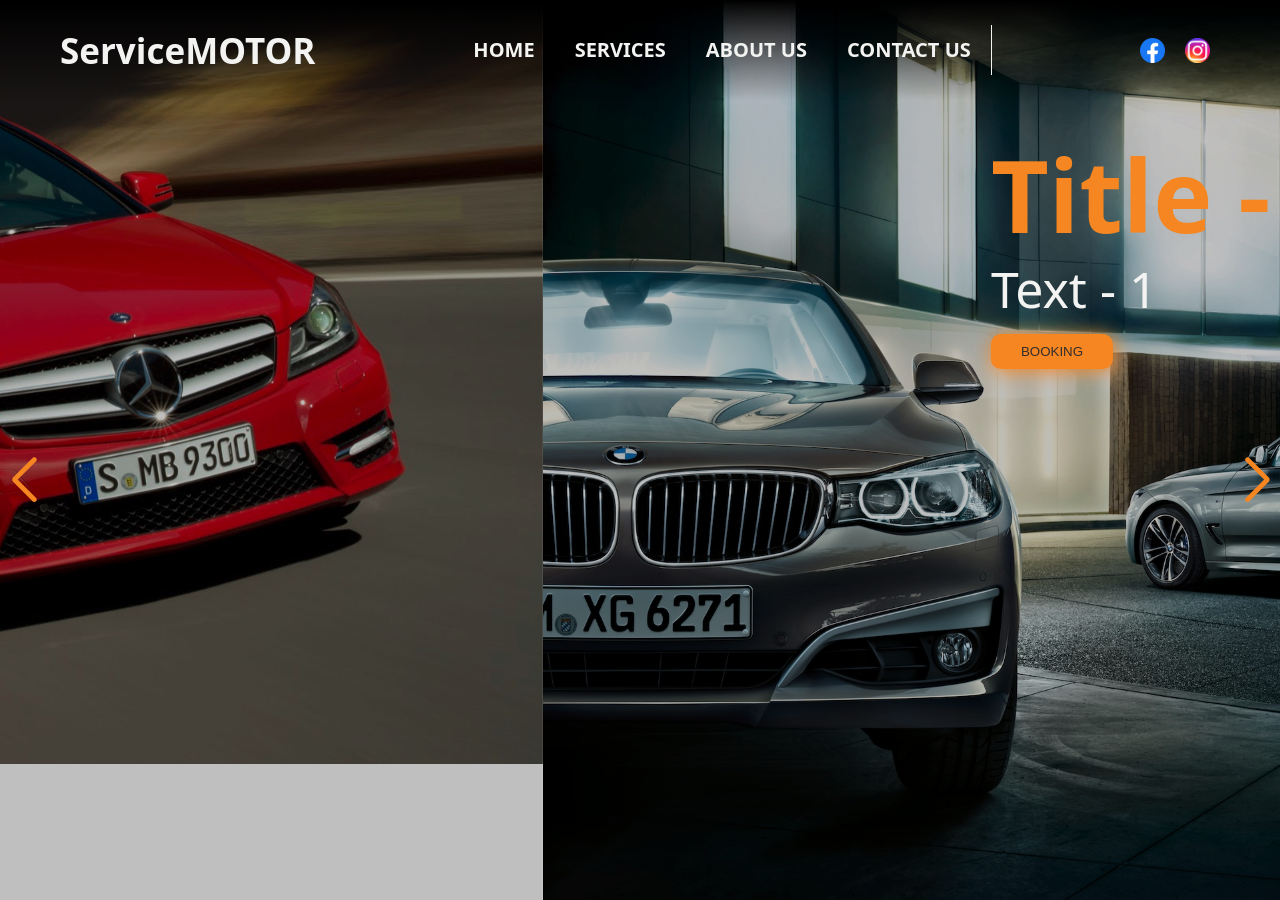
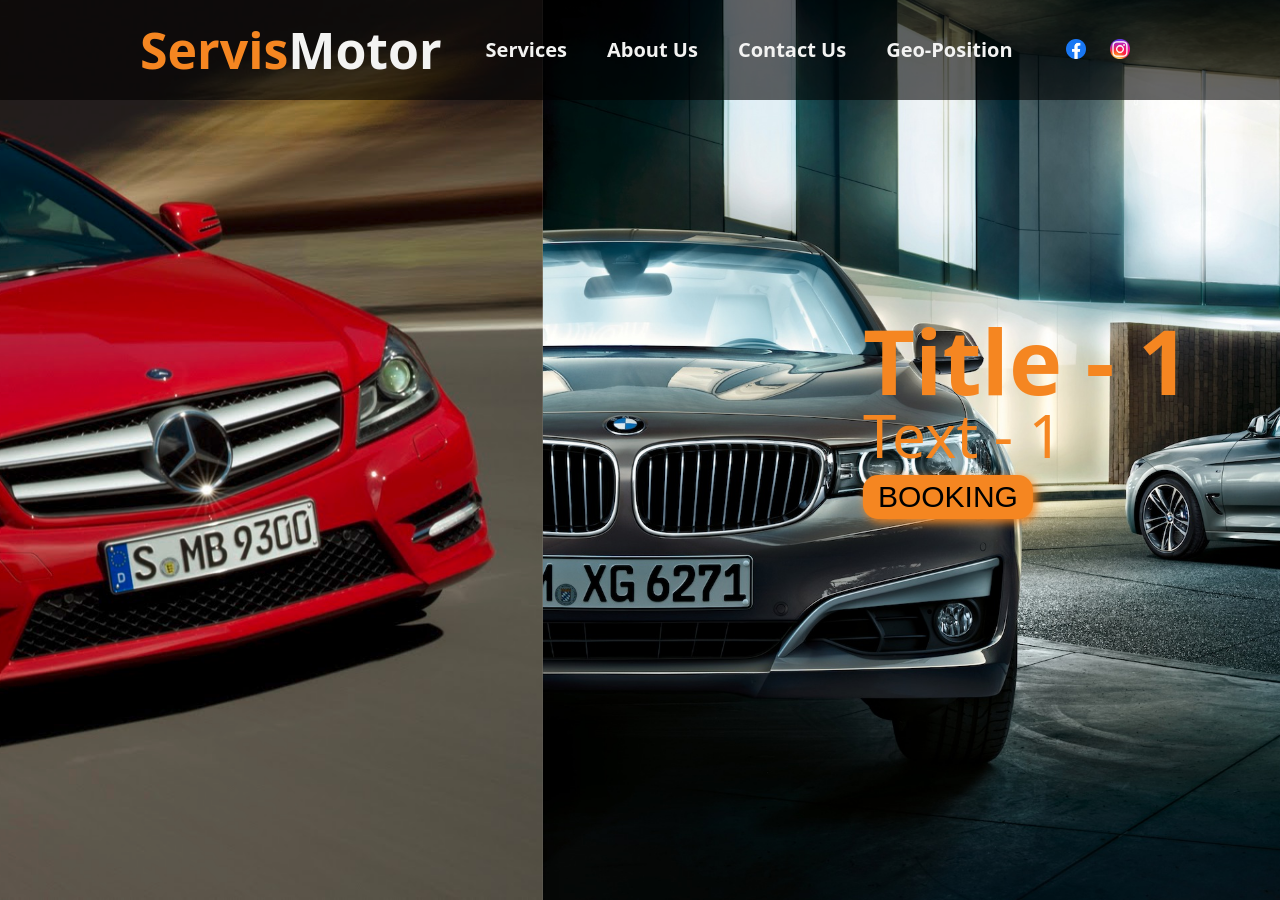
Before and after one commit to VitaliiDan/servicemotor, a website: page index.html in a window 1280 px wide. Drawn offline with nearby package versions, Linux system fonts and the light colour scheme.

Commit message:
version 2.0

```diff
--- a/index.html
+++ b/index.html
@@ -3,35 +3,15 @@
 <head>
     <meta charset="UTF-8">
     <title>ServiceMOTOR</title>
+    <meta name="viewport" content="width=device-width, initial-scale=1.0">
     <link rel="stylesheet" href="css/main.css">
     <link rel="stylesheet" href="https://unpkg.com/swiper/swiper-bundle.css">
     <link rel="stylesheet" href="https://unpkg.com/swiper/swiper-bundle.min.css">
+    <link rel="stylesheet" href="https://cdnjs.cloudflare.com/ajax/libs/font-awesome/5.9.0/css/all.min.css"/>
 </head>
 <body>
-<!--Header-->
-<header class="main-header">
-    <!--    Header-menu - START -->
-    <div class="main-header__menu">
-        <div class="container">
-            <div class="header-menu__logo">
-                <span>ServiceMOTOR</span>
-            </div>
-            <ul class="header-menu__menu">
-                <li class="menu-list"><a href="#">home</a></li>
-                <li class="menu-list"><a href="#">services</a></li>
-                <li class="menu-list"><a href="#">about us</a></li>
-                <li class="menu-list"><a href="#">contact us</a></li>
-            </ul>
-            <div class="social">
-                <a href="#"><img src="img/social/Facebook.png" class="social-img" alt="facebook"></a>
-                <a href="#"><img src="img/social/instragram.jpg" class="social-img" alt="instagram"></a>
-            </div>
-        </div>
-    </div>
-    <!--    Header-menu - END -->
-    <!--    Swiper - START-->
-    <div class="main-header__swiper">
-        <!-- Slider main container -->
+
+<header class="header">
     <div class="swiper-container">
         <!-- Additional required wrapper -->
         <div class="swiper-wrapper">
@@ -39,7 +19,7 @@
             <div class="swiper-slide">
                 <img src="./img/swiper/mercedes.jpg" alt="mercedes">
                 <div class="swiper-content merc">
-                        <h1>Title - 1</h1>
+                    <h2>Title - 1</h2>
                     <p>Text - 1</p>
                     <button><a href="#">BOOKING</a></button>
                 </div>
@@ -47,7 +27,7 @@
             <div class="swiper-slide">
                 <img src="./img/swiper/bmw.jpg" alt="bmw">
                 <div class="swiper-content bmw">
-                        <h1>Title - 1</h1>
+                    <h2>Title - 1</h2>
                     <p>Text - 1</p>
                     <button><a href="#">BOOKING</a></button>
                 </div>
@@ -55,19 +35,31 @@
             <div class="swiper-slide">
                 <img src="./img/swiper/audiA7.jpg" alt="audi">
                 <div class="swiper-content audi">
-                        <h1>Title - 1</h1>
+                    <h2>Title - 1</h2>
                     <p>Text - 1</p>
                     <button><a href="#">BOOKING</a></button>
                 </div>
             </div>
         </div>
-            <!--        navigation buttons -->
-            <div class="swiper-button-prev"></div>
-            <div class="swiper-button-next"></div>
+
     </div>
+    <div class="header__container">
+        <nav class="header__menu">
+            <div class="header__logo"><span>Servis</span>Motor</div>
+            <ul class="header__li">
+                <li><a href="#">Services</a></li>
+                <li><a href="#">About Us</a></li>
+                <li><a href="#">Contact Us</a></li>
+                <li><a href="#">Geo-Position</a></li>
+            </ul>
+            <div class="header__social">
+                <img src="./img/social/Facebook.png" alt="">
+                <img src="./img/social/instragram.jpg" alt="">
             </div>
-    <!--    Swiper - END-->
+        </nav>
+    </div>
 </header>
+
 
 <script src="https://unpkg.com/swiper/swiper-bundle.js"></script>
 <script src="https://unpkg.com/swiper/swiper-bundle.min.js"></script>
--- /dev/null
+++ b/scss/general/_all.scss
@@ -0,0 +1,11 @@
+html {
+  font-size: 62.5%;
+}
+
+body {
+  font-family:  system-ui, -apple-system, "Segoe UI", Roboto,
+  "Helvetica Neue", Arial, "Noto Sans", sans-serif,
+  "Apple Color Emoji", "Segoe UI Emoji", "Segoe UI Symbol",
+  "Noto Color Emoji";
+  font-size: 1.4rem;
+}
--- /dev/null
+++ b/scss/layout/_header.scss
@@ -0,0 +1,153 @@
+.header {
+  .swiper-container {
+    .swiper-wrapper {
+      width: 100%;
+      height: $headerHeight;
+
+      .swiper-slide {
+        position: relative;
+
+        img {
+          position: absolute;
+          object-fit: cover;
+          height: 100%;
+          width: 100%;
+          left: 0;
+          top: 0;
+        }
+
+        .swiper-content {
+          position: absolute;
+          color: $secondFontColor;
+          font-family: inherit;
+          @media (max-width: 399px) {
+            top: 40%;
+            left: 20%;
+          }
+          @media (min-width: 400px) and (max-width: 899px) {
+            top: 30%;
+            left: 20%;
+          }
+          @media (min-width: 900px) {
+            top: 35%;
+            left: 25%;
+          }
+
+          h2 {
+            @media (max-width: 399px) {
+              font-size: 40px;
+              font-weight: bolder;
+            }
+            @media (min-width: 400px) and (max-width: 899px) {
+              font-size: 90px;
+              font-weight: bolder;
+            }
+            @media (min-width: 900px) {
+              font-size: 90px;
+              font-weight: bolder;
+            }
+          }
+
+          p {
+            @media (max-width: 399px) {
+              font-size: 30px;
+            }
+            @media (min-width: 400px) and (max-width: 899px) {
+              font-size: 50px;
+            }
+            @media (min-width: 900px) {
+              font-size: 60px;
+            }
+          }
+
+          button {
+            padding: 5px 15px;
+            background: $secondFontColor;
+            border: none;
+            border-radius: 15px;
+            margin-top: 10px;
+            box-shadow: 3px 3px 10px $secondFontColor;
+            transition: 1s;
+
+            &:hover {
+              transform: scale(1.1);
+            }
+
+            a {
+              text-decoration: none;
+              color: #000;
+
+              @media (max-width: 399px) {
+                font-size: 20px;
+              }
+              @media (min-width: 400px) and (max-width: 899px) {
+                font-size: 25px;
+              }
+              @media (min-width: 900px) {
+                font-size: 30px;
+              }
+            }
+          }
+        }
+      }
+    }
+  }
+
+  &__container {
+    position: absolute;
+    background: rgba(0, 0, 0, 0.6);
+    left: 0;
+    top: 0;
+    width: 100%;
+    height: 100px;
+    z-index: 1;
+  }
+
+  &__menu {
+    height: 100px;
+    width: 80%;
+    margin: 0 auto;
+    display: flex;
+    justify-content: space-around;
+    align-items: center;
+  }
+
+  &__logo {
+    color: $mainFontcolor;
+    font-size: 50px;
+    font-weight: bold;
+    span {
+      color: $secondFontColor;
+      font-weight: bolder;
+    }
+  }
+
+  &__li {
+    display: flex;
+    flex-flow: row wrap;
+    @media (max-width: 899px) {
+      display: none;
+    }
+
+    li {
+      margin: 0 20px;
+    }
+
+    a {
+      font-size: 20px;
+      text-decoration: none;
+      color: $mainFontcolor;
+      font-weight: bold;
+    }
+  }
+
+  &__social {
+    @media (max-width: 399px) {
+      display: none;
+    }
+    img {
+      margin: 0 10px;
+      width: 20px;
+    }
+  }
+}
--- a/scss/layout/_headermenu.scss
+++ /dev/null
@@ -1,64 +0,0 @@
-.main-header__menu {
-  width: 100%;
-  height: 10rem;
-  background: linear-gradient(180deg, rgba(0, 0, 0, 1) 0%, rgba(255, 255, 255, 0) 100%);
-  font-family: inherit;
-  color: $mainFontcolor;
-  position: absolute;
-  top: 0;
-  left: 0;
-  z-index: 50;
-}
-
-.main-header__menu {
-  .container {
-    display: flex;
-    justify-content: space-between;
-    height: 100%;
-    padding: 0 20px;
-  }
-}
-
-.header-menu__logo {
-  margin: auto 0;
-  font-family: inherit;
-  font-size: 3.5rem;
-  font-weight: bolder;
-}
-
-.header-menu__menu {
-  display: flex;
-  border-right: 1px solid $mainFontcolor;
-  margin: auto 0;
-  height: 50%;
-}
-
-.menu-list {
-  a {
-    margin: auto 20px;
-    padding: 1.5rem 0;
-    line-height: 5rem;
-    font-family: inherit;
-    color: $mainFontcolor;
-    font-size: 2rem;
-    font-weight: bold;
-    text-decoration: none;
-    text-transform: uppercase;
-    cursor: pointer;
-
-    &:hover {
-      color: $secondFontColor;
-      border-bottom: 1px solid $secondFontColor;
-    }
-  }
-}
-
-.social {
-  display: flex;
-  margin: auto 0;
-  height: 25%;
-  .social-img {
-    height: 2.5rem;
-    margin: auto 1rem;
-  }
-}
--- a/scss/layout/_headerswiper.scss
+++ /dev/null
@@ -1,84 +0,0 @@
-.main-header__swiper {
-  position: absolute;
-  top: 0;
-  left: 0;
-  width: 100%;
-  height: $headerHeight;
-  overflow: hidden;
-}
-
-.swiper-slide {
-  img {
-    max-width: 100%;
-    object-fit: contain;
-  }
-  .swiper-content{
-    position: absolute;
-    display: flex;
-    flex-flow: column wrap;
-    align-items: flex-start;
-    z-index: 30;
-    h1 {
-      color: $secondFontColor;
-      font-family: inherit;
-      font-size: 10rem;
-      font-weight: bolder;
-    }
-    p {
-      color: $mainFontcolor;
-      font-family: inherit;
-      font-size: 5rem;
-      font-weight: normal;
-      margin: 20px 0;
-    }
-    button {
-      padding: 10px 30px;
-      background: $secondFontColor;
-      border-radius: 10px;
-      border: none;
-      box-shadow: 2px 2px 20px $secondFontColor;
-      a {
-        text-decoration: none;
-        color: $darkFontColor;
-      }
-      &:hover {
-        background: $darkFontColor;
-        box-shadow: 2px 2px 20px $darkFontColor;
-      }
-      &:hover a{
-        color: #f58621;
-      }
-
-    }
-  }
-  .merc {
-    top: 20%;
-    left: 10%;
-  }
-  .bmw {
-    top: 15%;
-    left: 35%;
-  }
-  .audi {
-    top: 20%;
-    left: 20%;
-  }
-  &:after{
-    content: "";
-    position: absolute;
-    top: 0;
-    left: 0;
-    width: 100%;
-    height: $headerHeight;
-    background: black;
-    opacity: 25%;
-    z-index: 25;
-  }
-}
-
-.swiper-button-prev::after,
-.swiper-button-next::after, {
-  color: $secondFontColor;
-  font-weight: bolder;
-  //z-index: 100;
-}
--- a/scss/main.scss
+++ b/scss/main.scss
@@ -1,29 +1,5 @@
 @import "general/reset";
 @import "general/variables";
+@import "general/all";
 
-
-html {
-  font-size: 62.5%;
-}
-
-body {
-  font-family:  system-ui, -apple-system, "Segoe UI", Roboto,
-  "Helvetica Neue", Arial, "Noto Sans", sans-serif,
-  "Apple Color Emoji", "Segoe UI Emoji", "Segoe UI Symbol",
-  "Noto Color Emoji";
-  font-size: 1.4rem;
-}
-
-.container {
-  width: 1200px;
-  margin: 0 auto;
-}
-
-.main-header {
-  width: 100%;
-  height: $headerHeight;
-  position: relative;
-}
-
-@import "layout/headermenu";
-@import "layout/headerswiper";
+@import "layout/header";
```
Also changed, not shown: scss/general/_variables.scss (+8 -0 lines), css/main.css, 1 other file. Lines whose indentation alone changed are shown as unchanged.
